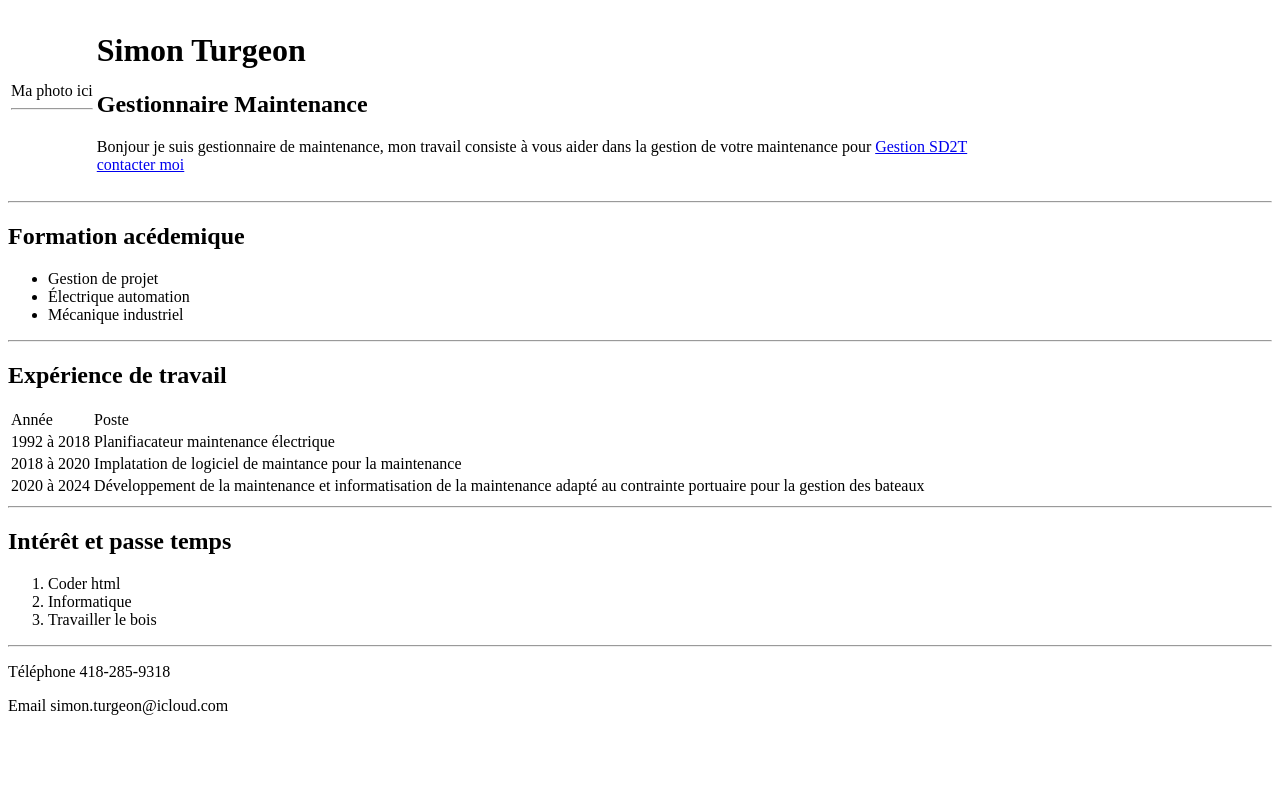
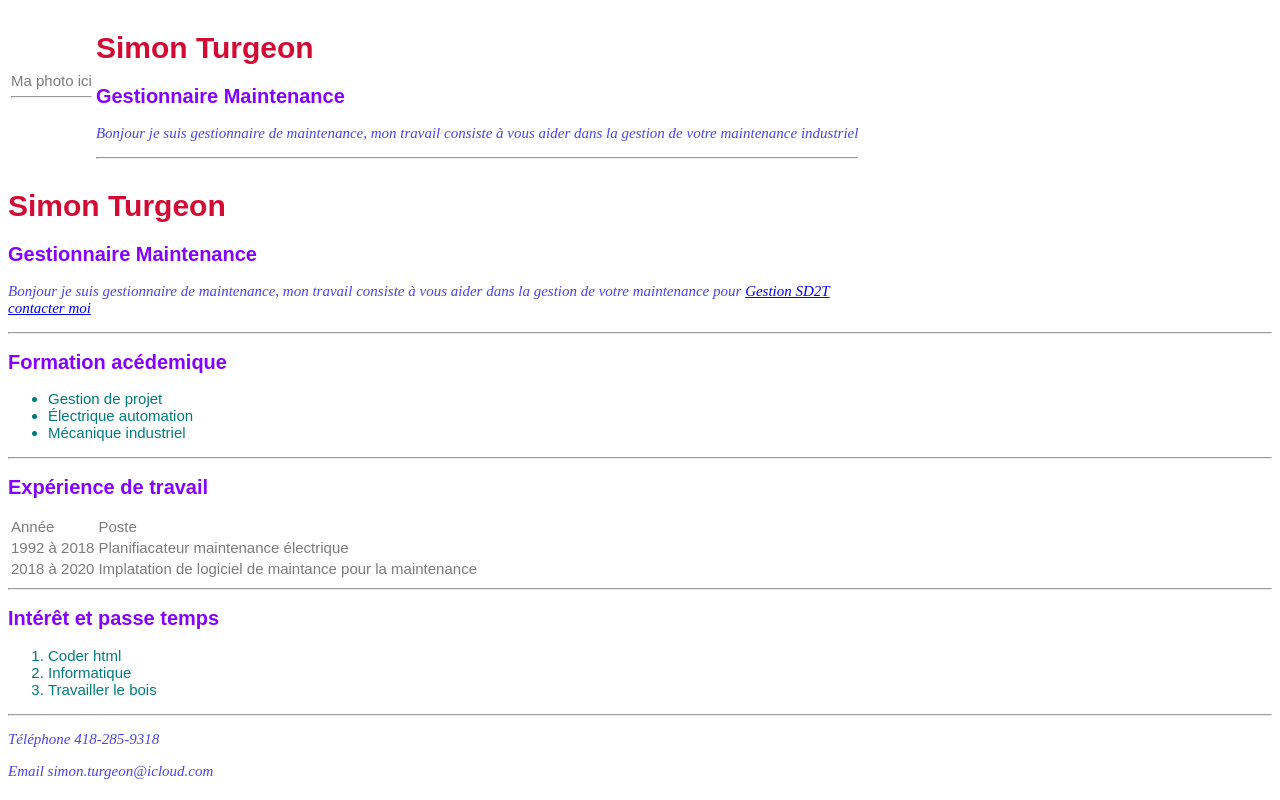
Before and after one commit to SimonTurgeon12/perso, a plain HTML site: page index.html in a window 1280 px wide. Drawn offline with Linux system fonts and the light colour scheme.

Commit message:
Update index.html
Ajouté le CSS

```diff
--- a/index.html
+++ b/index.html
@@ -5,6 +5,35 @@
     <meta name="viewport" content="width=device-width, initial-scale=1.0">
     <title>Voici mon CV professionnel</title>
 </head>
+<style>
+   body{
+    font-family: sans-serif;
+   }
+   p{
+    font-family: serif;
+    color: rgb(72, 69, 228);
+    font-style: oblique;
+    font-size: 15px;
+
+   }
+   h1{
+    color: rgb(211, 10, 51);
+    font-size: 30px;
+   }
+   h2{
+    color: rgb(132, 0, 255);
+    font-size: 20px;
+   }
+   li{
+    color: rgb(000, 123, 123);
+    font-size: 15px;
+   }
+   td{
+    color: rgb(123, 123, 123);
+    font-size: 15px;/
+   }
+</style>
+
 <body>
 
 
@@ -19,6 +48,18 @@
             </td>
             <td>
                 <h1>Simon Turgeon</h1>
+                <h2>Gestionnaire Maintenance</h2>
+                <p>
+                    Bonjour je suis gestionnaire de maintenance,
+                    mon travail consiste à vous aider dans la gestion
+                    de votre maintenance industriel
+                    <hr>
+            </td>
+        </tr>
+
+    </table>
+
+    <h1>Simon Turgeon</h1>
     <h2>Gestionnaire Maintenance</h2>
     <p>
         Bonjour je suis gestionnaire de maintenance,
@@ -26,10 +67,6 @@
         de votre maintenance pour <a href="https://sd2t.ca">Gestion SD2T</a> <br>
         <a href="#contact">contacter moi</a>
     </p>
-            </td>
-        </tr>
-
-</table>
     <hr>
 </header>
 <main>
@@ -67,9 +104,6 @@
             <tr><td>
                 2018 à 2020</td>
             <td>Implatation de logiciel de maintance pour la maintenance</td></tr>
-            <tr><td>
-                2020 à 2024</td>
-            <td>Développement de la maintenance et informatisation de la maintenance adapté au contrainte portuaire pour la gestion des bateaux</td></tr>
 
     </tbody>
 </table>
```
